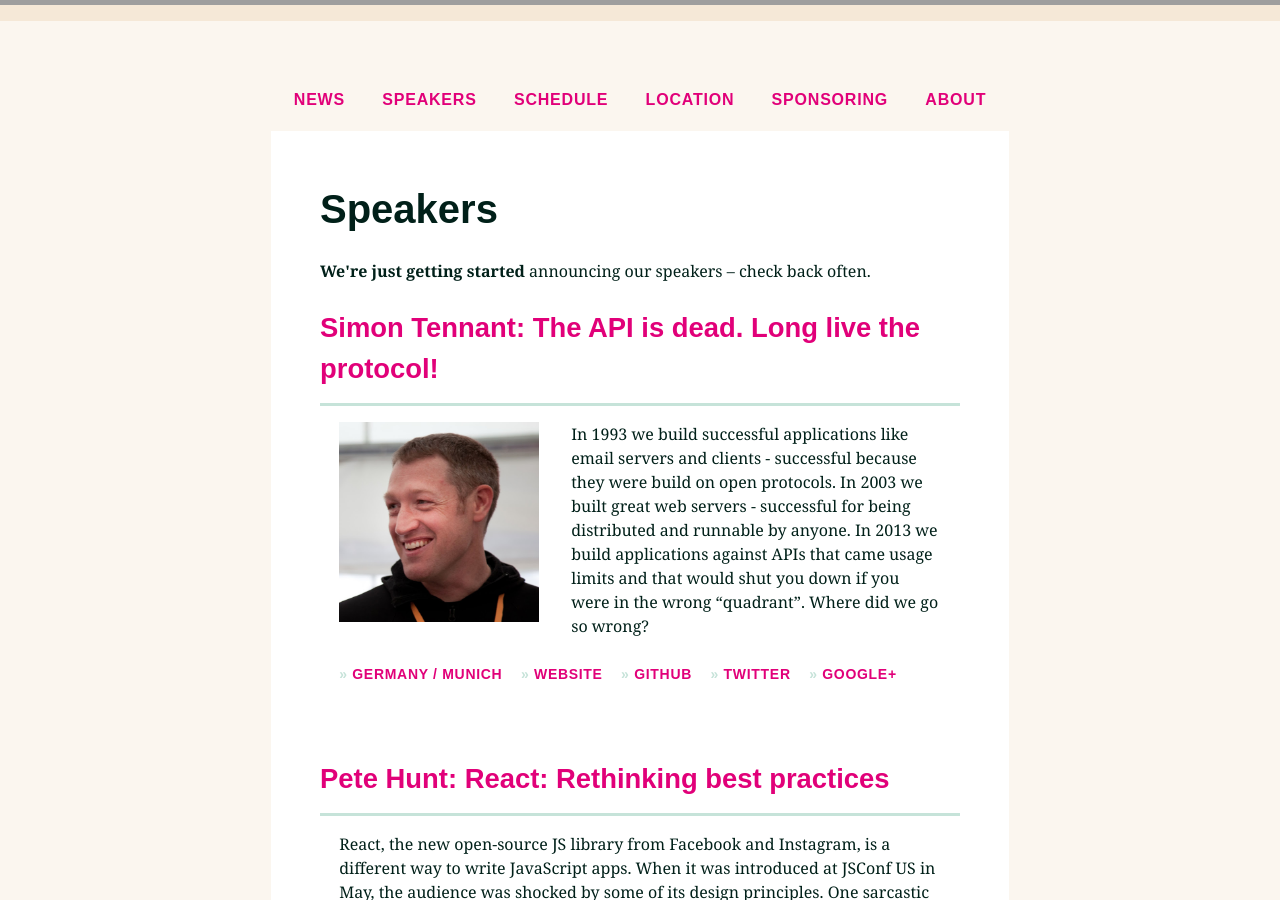
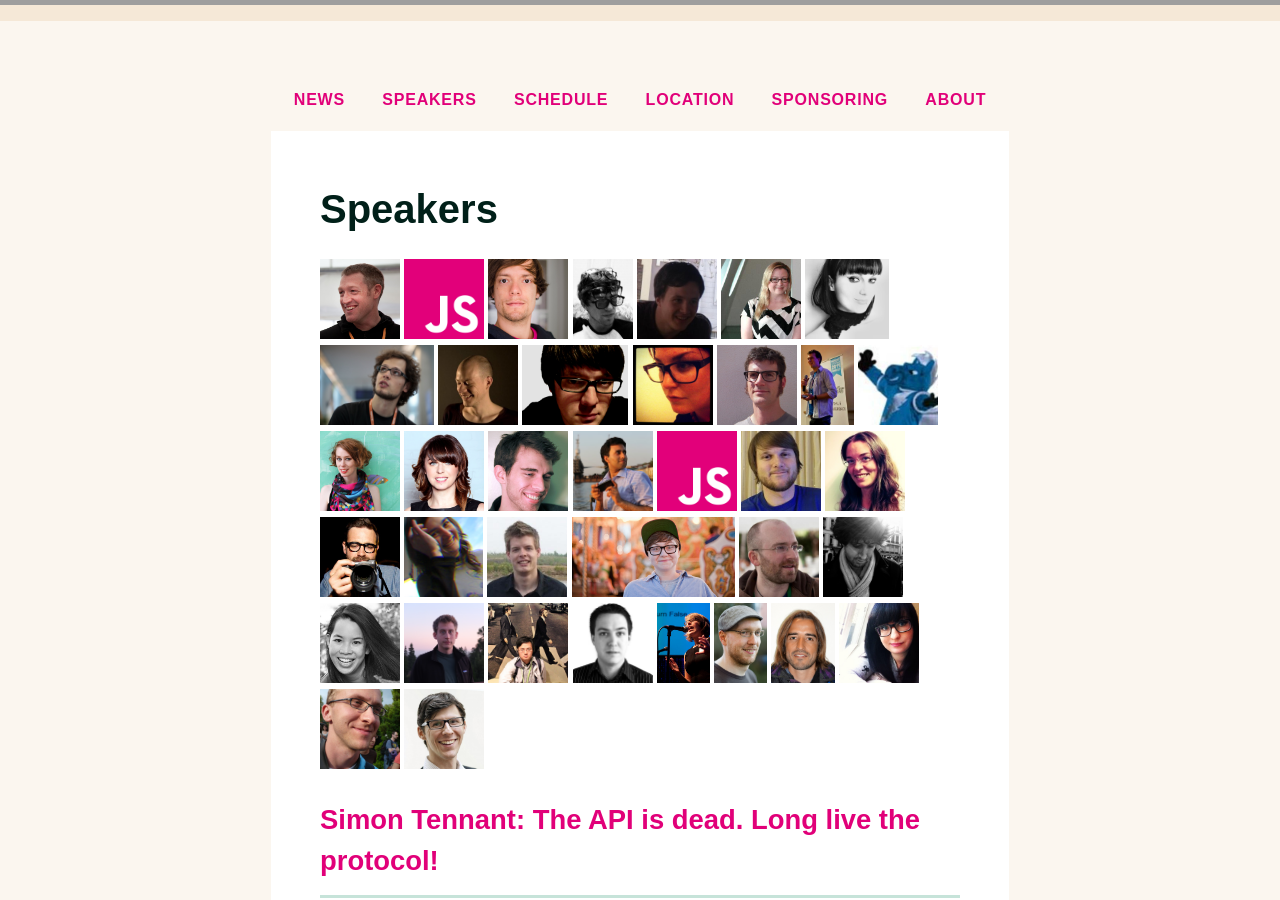
Before and after one commit to jsconf/2013.jsconf.eu, a Jekyll site: the page built from speakers/index.md, in a window 1280 px wide and 900 px high, scrolled down 467 px. Built offline with Jekyll 4.4.1, drawn with Linux system fonts in a browser that asks for light colours; nearby versions of some CDN libraries; comment, search, counter and statistics services are not loaded; grey boxes are pictures that could not be loaded.

Commit message:
Add facepile to speakers page

```diff
--- a/_includes/facepile.md
+++ b/_includes/facepile.md
@@ -1,10 +1,17 @@
- <a href="/speakers/">
+
 {% for post in site.tags.speaker %}
+  <a href="/speakers/#{{ post.id }}" title="{{ post.speaker }}">
     {% if post.image %}
-    <img src="{{ post.image.filename }}" alt="{{ post.speaker }}" height="80" />
+    <img src="{{ post.image.filename }}" alt="{{ post.speaker }}" height="80"
+    {% if post.image.width > 0 %}{% if post.image.height > 0 %}width="{{ post.image.width | times:80 | divided_by:post.image.height  }}"{%endif%}{%endif%}
+    />
+    {% else %}
+    <img src="/img/js.eu.png" width="80" height="80" alt="{{ post.speaker }}" />
     {% endif %}
     {% if post.image2 %}
-    <img src="{{ post.image2.filename }}" alt="{{ post.speaker }}" height="80" />
+    <img src="{{ post.image2.filename }}" alt="{{ post.speaker }}" height="80"
+    {% if post.image.width > 0 %}{% if post.image.height > 0 %}width="{{ post.image.width | times:80 | divided_by:post.image.height  }}"{%endif%}{%endif%}
+    />
     {% endif %}
-{% endfor %}…
-</a>
+  </a>
+{% endfor %}
--- a/speakers/index.md
+++ b/speakers/index.md
@@ -10,9 +10,11 @@
 
 <h1>Speakers</h1>
 
-<p><strong>We're just getting started</strong> announcing our speakers – check back often.</p>
+<p>
+  {% include facepile.md %}
+</p>
 {% for post in speakers %}
-  <article>
+  <article id="{{ post.id }}">
     {{ post.content }}
   </article>
 {% endfor %}
```
Also changed, not shown: speakers/_posts/2013-08-02-loreena-lee-and-john-mccutchan-effectively-managing-memory-at-gmail-scale.md (+4 -0 lines).
